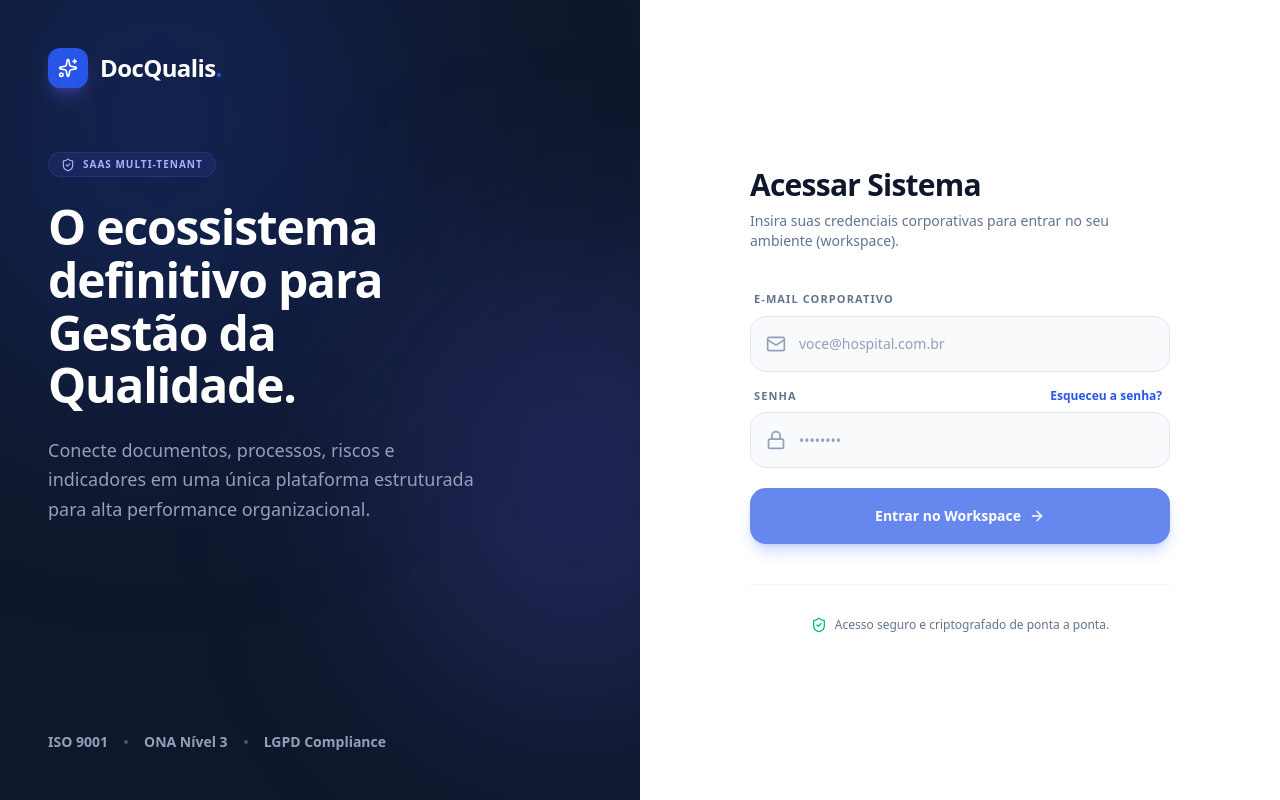
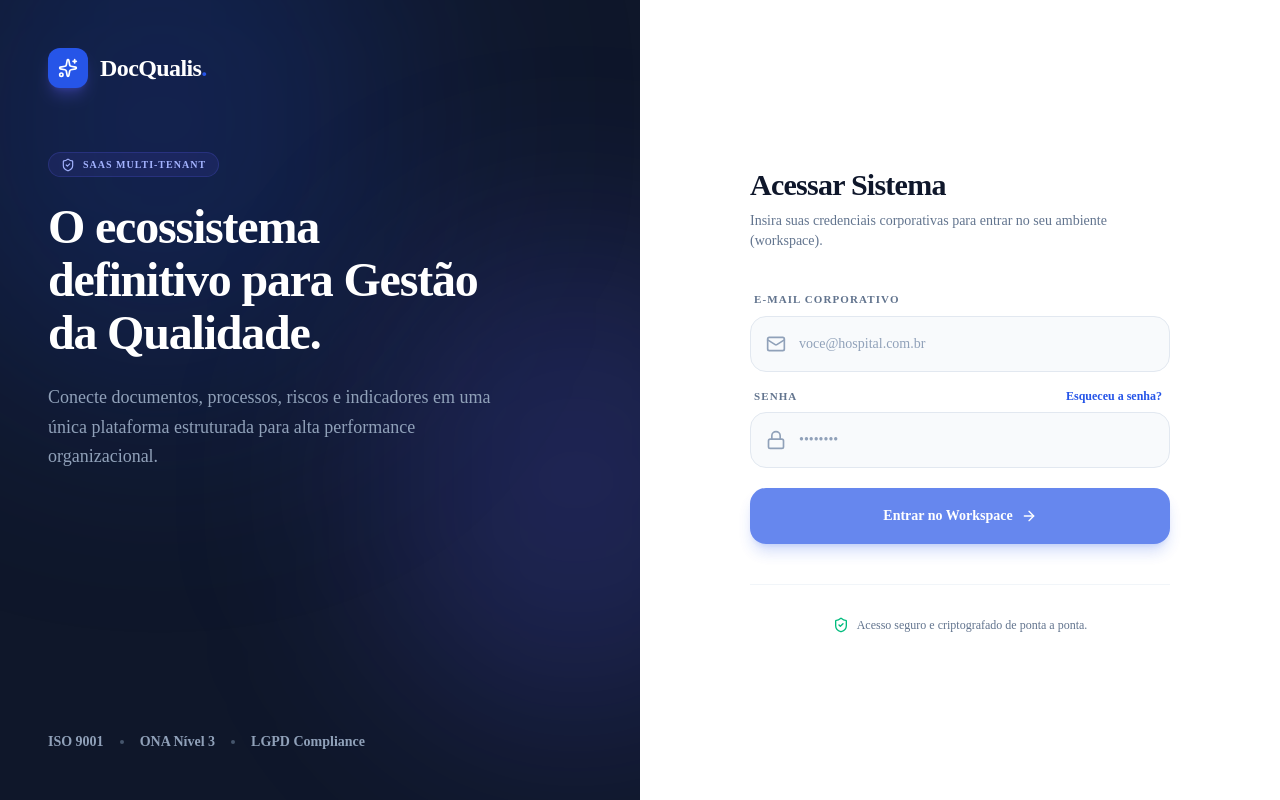
Before and after one commit to clienterdx-arch/docqualis, a Next.js app: page /login in a window 1280 px wide. Built offline with nearby package versions, Linux system fonts and the light colour scheme; no server answers.

Commit message:
style: modernize global typography

```diff
--- a/src/app/globals.css
+++ b/src/app/globals.css
@@ -1,12 +1,39 @@
 @import "tailwindcss";
 
+@theme {
+  --font-sans: var(--font-app), ui-sans-serif, system-ui, -apple-system, BlinkMacSystemFont, "Segoe UI", Roboto, Helvetica, Arial, "Apple Color Emoji", "Segoe UI Emoji", "Segoe UI Symbol", sans-serif;
+}
+
 @layer base {
+  html {
+    font-family: var(--font-sans);
+    text-rendering: optimizeLegibility;
+    -webkit-font-smoothing: antialiased;
+    -moz-osx-font-smoothing: grayscale;
+  }
+
   body {
     background-color: #f8fafc;
+    font-family: var(--font-sans);
+  }
+
+  button,
+  input,
+  select,
+  textarea {
+    font: inherit;
   }
 }
 
 @layer utilities {
+  .font-black {
+    font-weight: 760;
+  }
+
+  .font-bold {
+    font-weight: 650;
+  }
+
   .custom-scrollbar {
     scrollbar-width: thin;
     scrollbar-color: #e2e8f0 transparent;
--- a/src/app/layout.tsx
+++ b/src/app/layout.tsx
@@ -7,6 +7,7 @@ import Sidebar from "@/components/Sidebar";
 const inter = Inter({
   subsets: ["latin"],
   display: "swap",
+  variable: "--font-app",
 });
 
 export const metadata: Metadata = {
@@ -22,7 +23,7 @@ export default function RootLayout({
 }: Readonly<{ children: React.ReactNode }>) {
   return (
     <html lang="pt-BR">
-      <body className={`${inter.className} bg-slate-50 overflow-hidden`}>
+      <body className={`${inter.variable} font-sans antialiased bg-slate-50 overflow-hidden`}>
         <div className="flex h-screen w-screen overflow-hidden">
           <Sidebar />
 
```
